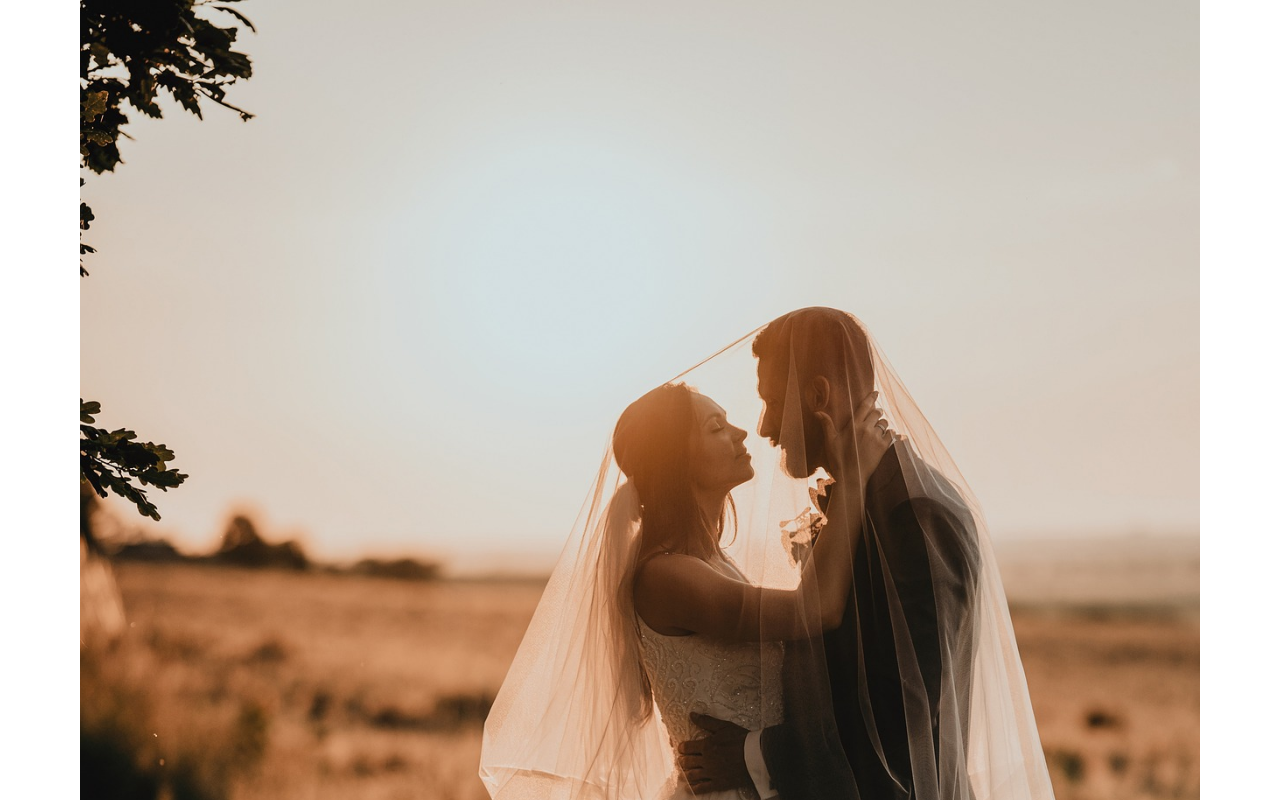
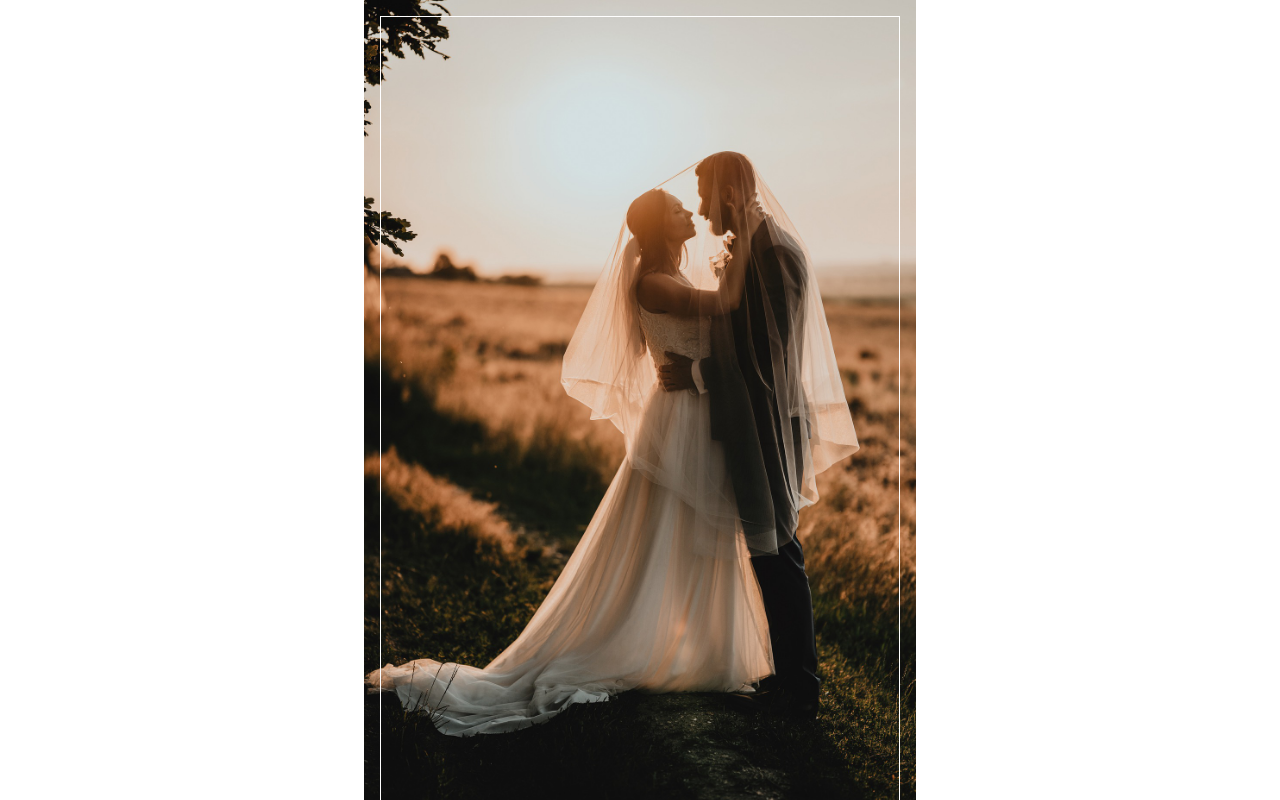
Before and after one commit to osanThor/wedding-card, a Next.js app: page / in a window 1280 px wide. Shown: the top 800 px of the page. Built offline with nearby package versions, Linux system fonts and the light colour scheme.

Commit message:
style. banner style

```diff
--- a/src/pages/index.tsx
+++ b/src/pages/index.tsx
@@ -3,9 +3,18 @@ import { Box, Container } from "@mui/material";
 
 export default function Home() {
   return (
-    <Container>
-      <Box p={2} pt={0} position="relative" minHeight={800}>
+    <Container maxWidth="sm" sx={{ p: 0, pl: 0, pr: 0 }}>
+      <Box maxWidth="sm" position="relative">
         <Img src="/assets/images/ex.jpg" alt="main" layout="fill" />
+        <Box
+          position="absolute"
+          border="1px solid white"
+          zIndex={9}
+          width="calc(100% - 32px)"
+          height="calc(100% - 32px)"
+          top={16}
+          left={16}
+        />
       </Box>
       <Box p={2}>소중한 분들을 초대합니다~ 블라블라(string)</Box>
       <Box p={2}>웨딩 갤러리(loop slide gallery)</Box>
```
